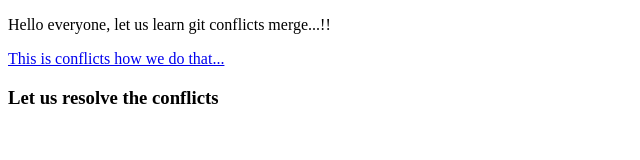
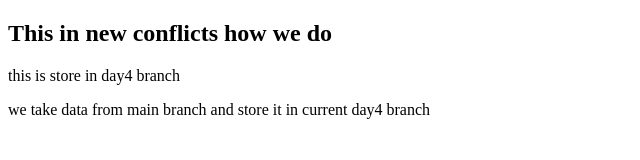
Before and after one commit to ABVenu/testcollab, a plain HTML site: page Index.html in a window 1280 px wide. Shown: the whole page, without its empty margins (0-640 px from the left). Drawn offline with Linux system fonts and the light colour scheme.

Commit message:
new conflicts i do

```diff
--- a/Index.html
+++ b/Index.html
@@ -6,8 +6,8 @@
     <title>Document</title>
 </head>
 <body>
-    <p>Hello everyone, let us learn git conflicts merge...!!</p>
-    <a href="https://github.com/">This is conflicts how we do that...</a>
-    <h3>Let us resolve the conflicts</h3>
+    <h2>This in new conflicts how we do</h2>
+    <p>this is store in day4 branch</p>
+    <span>we take data from main branch and store it in current day4 branch</span>
 </body>
 </html>
```
